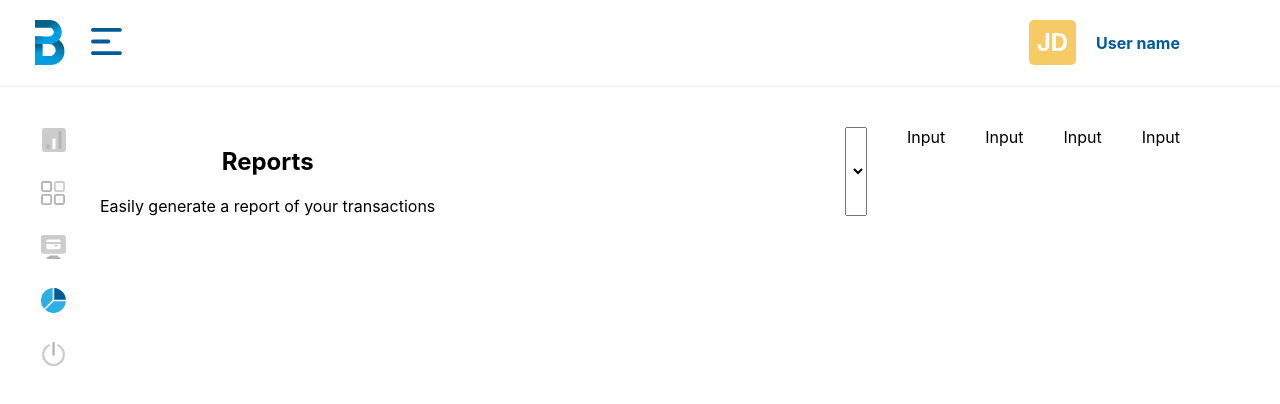
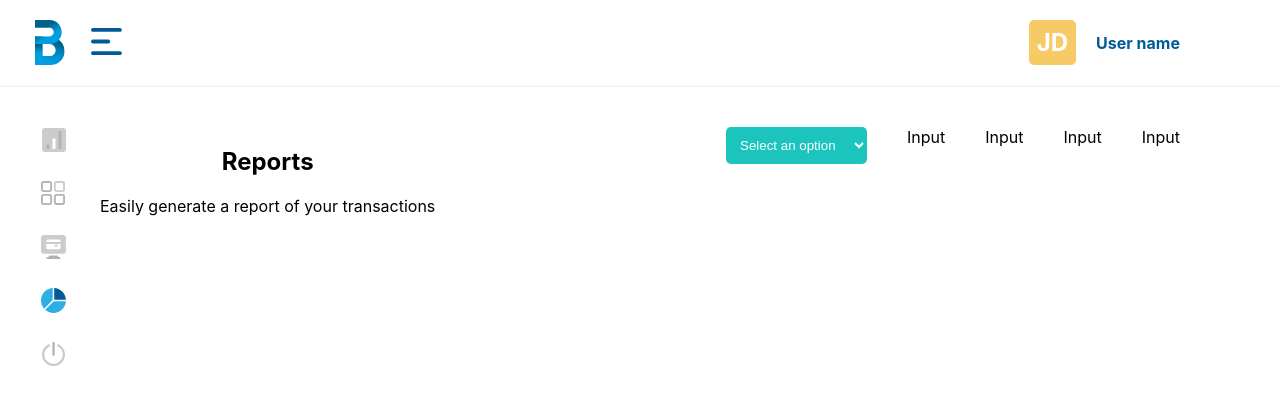
Before and after one commit to THEmmanuel/match-test, a React (Create React App) app: page / in a window 1280 px wide. Shown: the top 404 px of the page. Built offline with nearby package versions, Linux system fonts and the light colour scheme.

Commit message:
add dropdown component structure and style

```diff
--- a/src/Pages/Reports/Reports.tsx
+++ b/src/Pages/Reports/Reports.tsx
@@ -1,5 +1,8 @@
 import React from "react";
 import style from './Reports.module.css';
+
+// Component imports
+import Dropdown from "../../components/Dropdown/Dropdown";
 
 const ReportsPage = () => {
 	return (
@@ -11,7 +14,7 @@ const ReportsPage = () => {
 				</div>
 
 				<div className={style.ReportsFilterWrapper}>
-					<select>Input</select>
+					<Dropdown/>
 					<span>Input</span>
 					<span>Input</span>
 					<span>Input</span>
--- /dev/null
+++ b/src/components/Dropdown/Dropdown.module.css
@@ -0,0 +1,8 @@
+.Dropdown{
+	background-color: #1BC5BD;
+	color: #FFFFFF;
+	border: none;
+	border-radius: 5px;
+	height: fit-content;
+	padding: 10px 15px 10px 10px;
+}
--- /dev/null
+++ b/src/components/Dropdown/Dropdown.tsx
@@ -0,0 +1,21 @@
+import React, { useState } from "react";
+import style from './Dropdown.module.css';
+
+const Dropdown = () => {
+	const [selectedOption, setSelectedOption] = useState('');
+
+	const handleOptionChange = (event: { target: { value: any; }; }) => {
+		setSelectedOption(event.target.value);
+	};
+
+	return (
+		<select value={selectedOption} onChange={handleOptionChange} className = {style.Dropdown}>
+			<option value="" disabled selected>Select an option</option>
+			<option value="option1">Option 1</option>
+			<option value="option2">Option 2</option>
+			<option value="option3">Option 3</option>
+		</select>
+	);
+}
+
+export default Dropdown;
```
